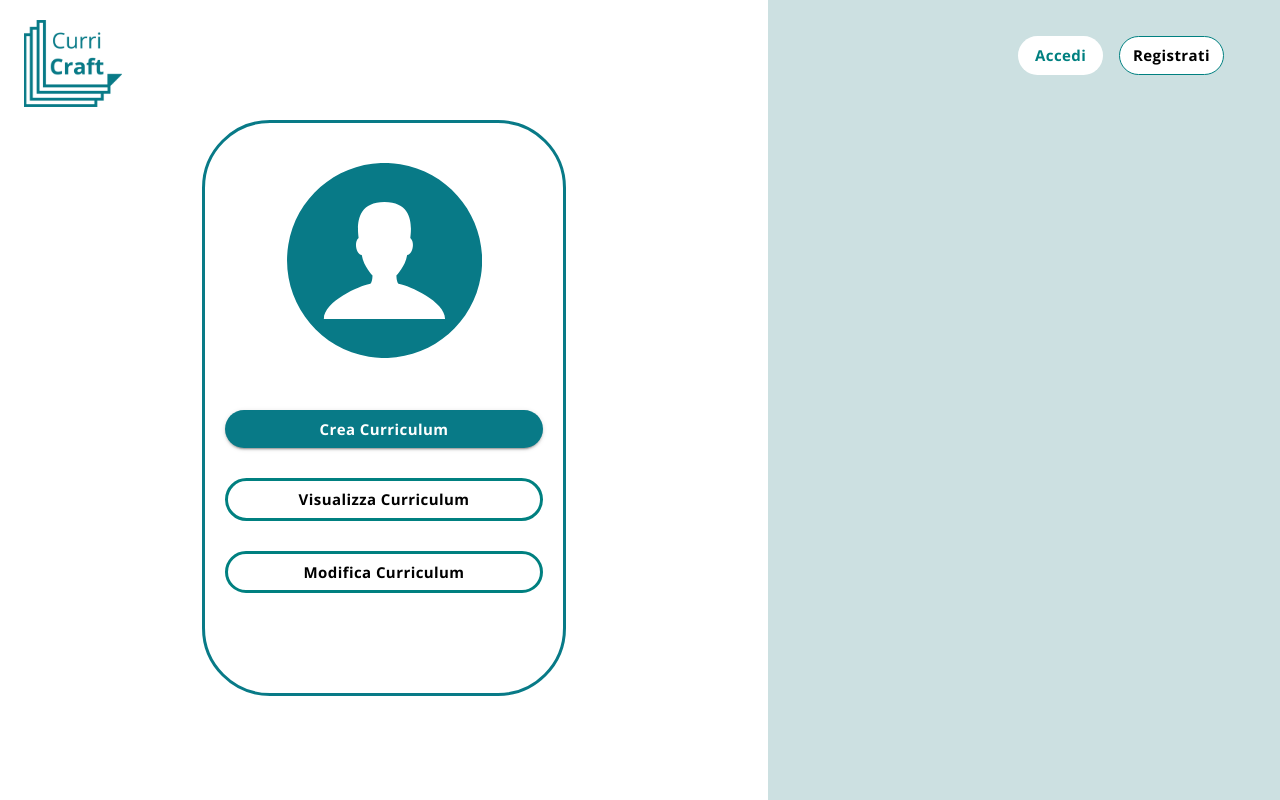
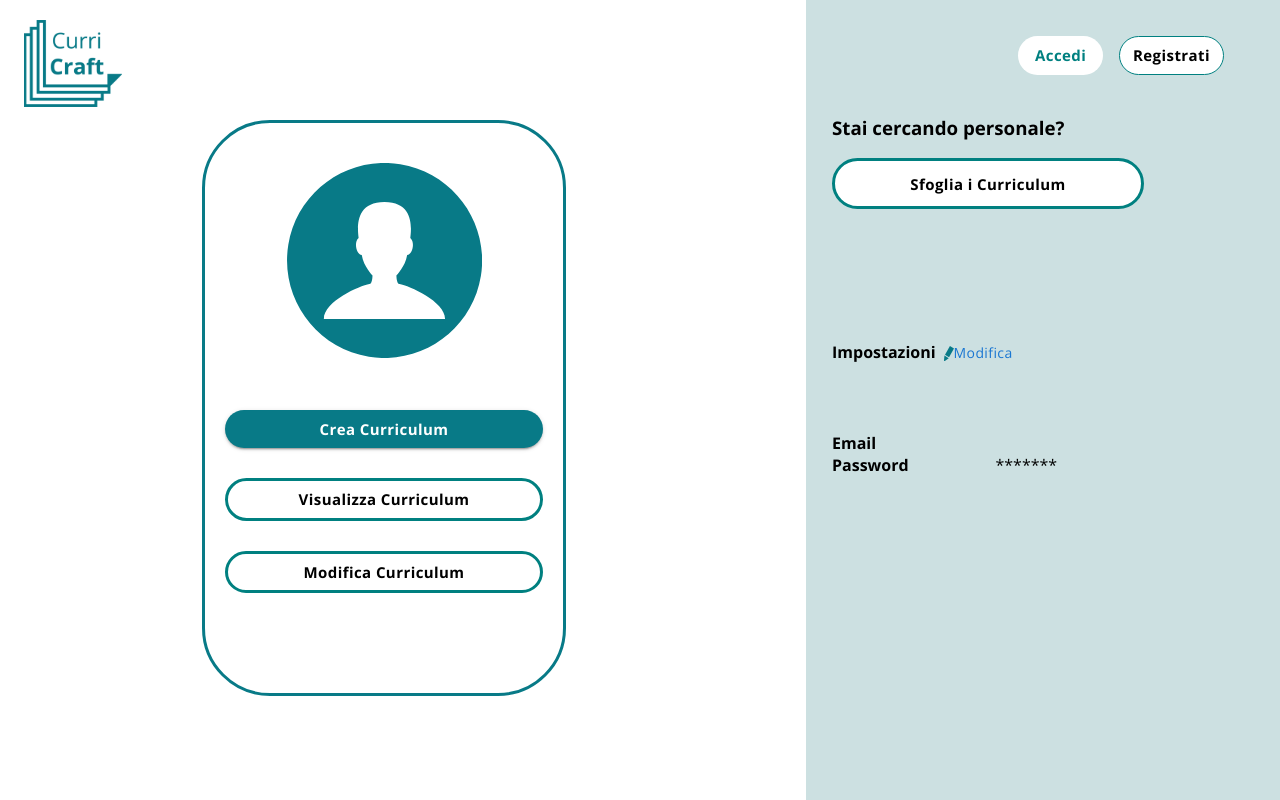
Before and after one commit to GeoAlva/webdesign6, a React (Create React App) app: page /profile in a window 1280 px wide. Built offline with nearby package versions, Linux system fonts and the light colour scheme.

Commit message:
Profile: da aggiungere form per modifica dei dati

```diff
--- a/src/components/header/header.jsx
+++ b/src/components/header/header.jsx
@@ -4,7 +4,6 @@ import Toolbar from "@mui/material/Toolbar";
 import Curricraft from "./Curricraft.svg"
 import Button from "@mui/material/Button"
 import Cookies from 'universal-cookie';
-import { useNavigate } from 'react-router-dom';
 import "./header.css"
 import { createTheme } from '@mui/material/styles';
 import { ThemeProvider } from "@emotion/react";
--- a/src/pages/home/home.js
+++ b/src/pages/home/home.js
@@ -72,7 +72,7 @@ export default function Home() {
                                 <br /><br /><br /><br /><br /><br />
                                 <h3>Stai cercando personale?</h3>
                                 <Button variant="outlined"
-                                    href="https://airtable.com/shr2loovuRXne75ML"
+                                    href="https://airtable.com/shrGSUzMP6qQlRZfL"
                                     sx={{
                                         width: "318px",
                                         px: 3,
--- a/src/pages/profile/profile.css
+++ b/src/pages/profile/profile.css
@@ -4,6 +4,7 @@
     flex-direction: row;
     align-items: center;
     justify-items: center;
+    font-family: "Open Sans";
 }
 
 .profile .left {
@@ -36,9 +37,27 @@
     margin-right: 0;
     width: 35%;
     display: flex;
-    justify-content: left;
     background-color: #cce0e1;
     height: 100%;
     bottom: 0;
-    padding-left: 5vw;
+    padding-left: 2vw;
 }
+
+.inner {
+    margin-top: 12vh;
+}
+
+.settings {
+    font-family: "Open Sans";
+    font-weight: bold;
+    font-size: 500;
+}
+
+.infoGrid {
+    display: grid;
+    grid-template-columns: auto auto;
+}
+.mail {
+    font-size: 24;
+    font-weight: bold;
+}
--- a/src/pages/profile/profile.jsx
+++ b/src/pages/profile/profile.jsx
@@ -1,7 +1,9 @@
 import './profile.css'
 import profilePhoto from "./profilePhoto.svg"
+import pencil from "./pencil.svg"
 import Cookies from 'universal-cookie';
 import Button from '@mui/material/Button';
+import Grid from '@mui/material/Grid'
 
 
 export default function Profile(){
@@ -16,10 +18,11 @@ export default function Profile(){
          <div class='profile'>
             <div class='left'>
                 <div class='user'>
-                    <img src={profilePhoto} alt="Profile Photo" width={'195px'} />
+                    <img src={profilePhoto} alt="Profile" width={'195px'} />
                     <p>{email}</p>
                     <Button variant="contained"
-                                    href="/login"
+                                    //link di test
+                                    href="https://airtable.com/shrMHq5TbbUJMNQFw"
                                     sx={{
                                         width: "318px",
                                         mt:"20px",
@@ -36,7 +39,8 @@ export default function Profile(){
                                 >Crea Curriculum</Button>
 
                                 <Button variant="outlined"
-                                    href="https://airtable.com/shr2loovuRXne75ML"
+                                //link di test
+                                    href="https://airtable.com/shr9QHYnx6MC0bTqL"
                                     sx={{
                                         width: "318px",
                                         mb:"30px",
@@ -57,7 +61,7 @@ export default function Profile(){
                                 >Visualizza Curriculum</Button>
 
                                 <Button variant="outlined"
-                                    href="https://airtable.com/shr2loovuRXne75ML"
+                                    href="https://airtable.com/shr3QfyQZSmspN6uU"
                                     sx={{
                                         width: "318px",
                                         mb:"30px",
@@ -81,6 +85,57 @@ export default function Profile(){
             </div>
             <div class='right'>
 
+                {/* TODO */}
+
+                <div class='inner'>
+                <h3>Stai cercando personale?</h3>
+                <Button variant="outlined"
+                    //link di test
+                    href="https://airtable.com/shr9QHYnx6MC0bTqL"
+                    sx={{
+                        width: "312px",
+                        height:"51px",
+                        px: 3,
+                        fontWeight: 'bold',
+                        borderRadius: '30px',
+                        fontFamily: 'Open Sans',
+                        fontSize: "15px",
+                        textTransform: 'none',
+                        border: "3px solid #008080",
+                        backgroundColor: '#ffffff',
+                        color: '#000000',
+                        '&:hover': {
+                            color: '#008080',
+                            border: "3px solid #008080",
+                        },
+                    }}
+                    >Sfoglia i Curriculum</Button>
+
+                    <br /><br /><br /><br /><br /><br />
+                    <span><p className='settings'> Impostazioni
+                    <Button variant='text' sx={{
+                        fontFamily:'Open Sans',
+                        textTransform:"none"}}>
+                    <img src={pencil} alt="pencil icon" width={"10px"} />
+                     Modifica </Button>
+                     </p>
+                     </span>
+
+
+                    <br /><br />
+
+                    <div className='infoGrid'>
+                        <div className='mail'>Email</div>
+                        <div className='field'>{email}</div>
+                        <div className='mail'>Password</div>
+                        <div className='field'>*******</div>
+                    </div>
+
+
+
+                    </div>
+
+
             </div>
          </div>
         </>
```
Also changed, not shown: src/pages/profile/pencil.svg (added).
